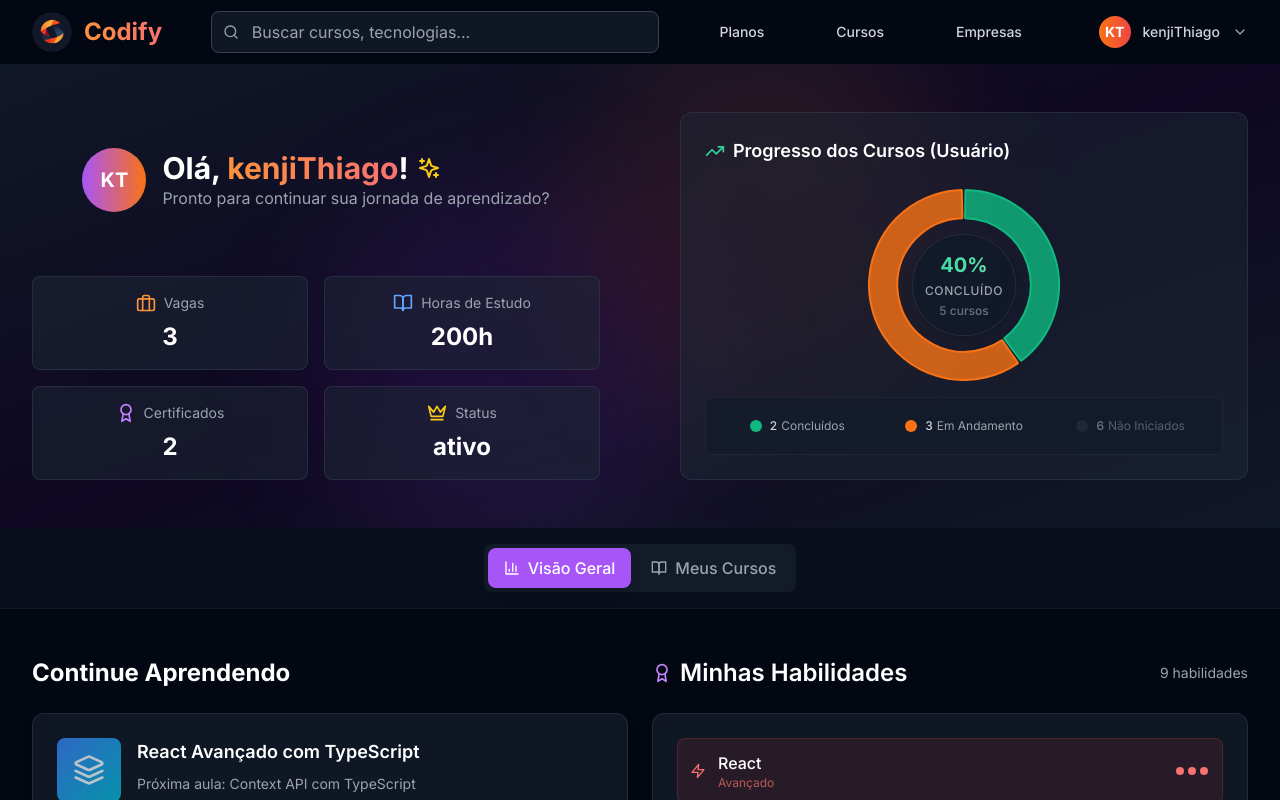
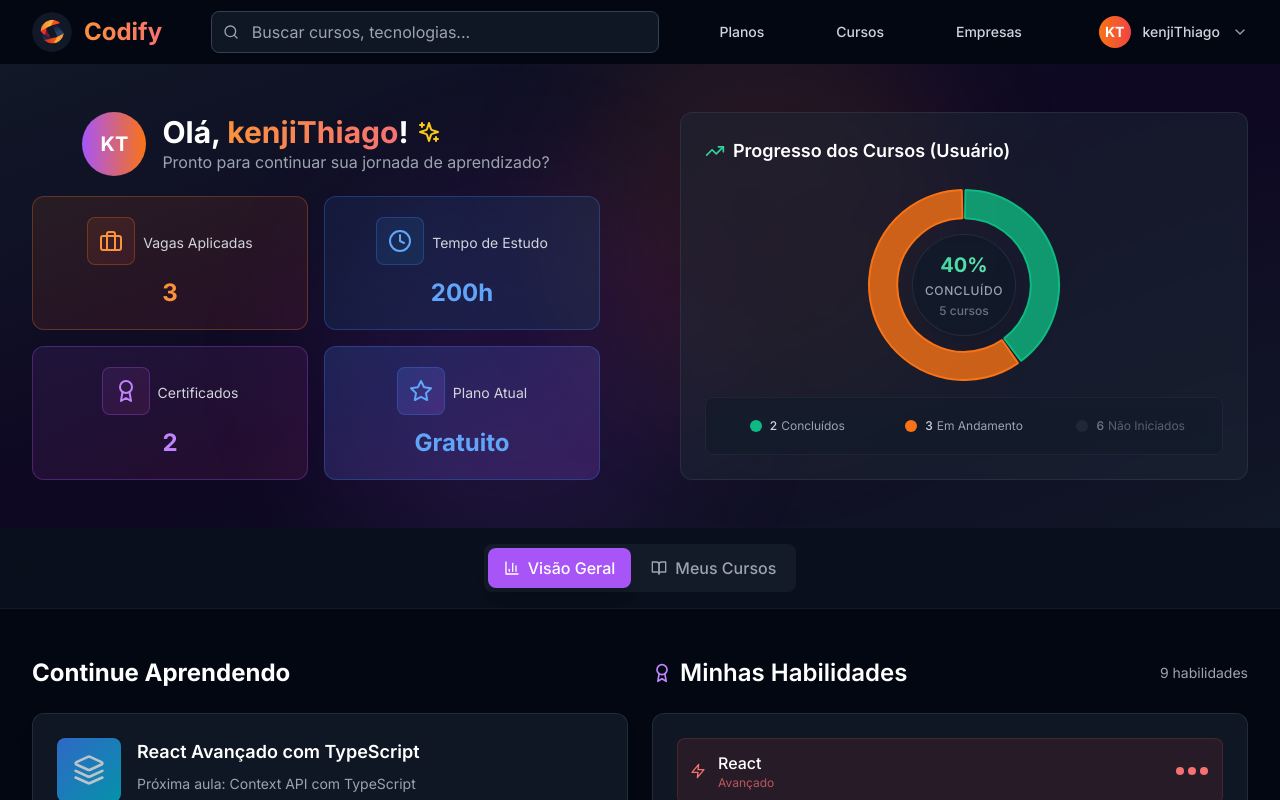
Before and after one commit to kenjiThiago/ProjetoBD2, a Next.js app in the folder frontend/: page /dashboard in a window 1280 px wide. Shown: the top 800 px of the page. Built offline with nearby package versions, Linux system fonts and the light colour scheme.

Commit message:
[front] Melhorado visual dos cards de informação do aluno no dashboard.

```diff
--- a/frontend/src/app/dashboard/components/DashboardHero.tsx
+++ b/frontend/src/app/dashboard/components/DashboardHero.tsx
@@ -2,11 +2,12 @@
 
 import { motion } from 'framer-motion'
 import {
-  BookOpen,
   Award,
   Briefcase,
   Sparkles,
   Crown,
+  Star,
+  Clock,
 } from 'lucide-react'
 import DonutChart from './DonutChart'
 
@@ -22,15 +23,98 @@ interface User {
   certificates: number
   totalCourses: number
   appliedJobs: number
+  statusPlano?: string
 }
 
 interface DashboardHeroProps {
   user: User
 }
 
+// Função para formatar o status do plano
+const getPlanDisplayInfo = (statusPlano: string) => {
+  const planStatus = statusPlano?.toLowerCase()
+
+  if (planStatus === 'pago' || planStatus === 'premium') {
+    return {
+      text: 'Premium',
+      icon: Crown,
+      color: 'text-yellow-400',
+      bgColor: 'from-yellow-500/20 to-orange-500/20',
+      borderColor: 'border-yellow-500/30'
+    }
+  }
+
+  return {
+    text: 'Gratuito',
+    icon: Star,
+    color: 'text-blue-400',
+    bgColor: 'from-blue-500/20 to-purple-500/20',
+    borderColor: 'border-blue-500/30'
+  }
+}
+
+// Componente reutilizável para cards de estatísticas
+const StatCard = ({
+  icon: Icon,
+  label,
+  value,
+  color,
+  bgGradient,
+  borderColor,
+  hasAnimation = false,
+  onClick
+}: {
+  icon: any
+  label: string
+  value: string | number
+  subtitle?: string
+  color: string
+  bgGradient: string
+  borderColor: string
+  hasAnimation?: boolean
+  onClick?: () => void
+}) => (
+  <motion.div
+    className={`flex flex-col items-center bg-gradient-to-br ${bgGradient} rounded-xl p-5 border ${borderColor} h-full relative overflow-hidden group transition-all duration-300 hover:scale-105 ${onClick ? 'cursor-pointer' : ''}`}
+    whileHover={{ y: -2 }}
+    onClick={onClick}
+  >
+    {/* Efeito de brilho animado */}
+    {hasAnimation && (
+      <div className="absolute inset-0 bg-gradient-to-r from-transparent via-white/5 to-transparent -translate-x-full group-hover:translate-x-full transition-transform duration-1000"></div>
+    )}
+
+    <div className="flex gap-2 flex-wrap justify-center items-center">
+      {/* Ícone com fundo */}
+      <div className={`relative z-10 w-12 h-12 bg-gradient-to-br ${bgGradient} border ${borderColor} rounded-lg flex items-center justify-center mb-3 group-hover:scale-110 transition-transform duration-300`}>
+        <Icon className={`w-6 h-6 ${color}`} />
+      </div>
+
+      {/* Label com trend */}
+      <div className="flex items-center space-x-1 mb-2 relative z-10">
+        <span className="text-sm text-gray-300 text-center">{label}</span>
+      </div>
+    </div>
+
+    {/* Valor principal */}
+    <div className={`text-2xl font-bold ${color} relative z-10 group-hover:scale-110 transition-transform duration-300`}>
+      {typeof value === 'number' ? value.toLocaleString() : value}
+    </div>
+
+    {/* Indicador de hover */}
+    <div className="absolute bottom-0 left-0 w-full h-1 bg-gradient-to-r from-transparent via-current to-transparent opacity-0 group-hover:opacity-50 transition-opacity duration-300"></div>
+  </motion.div>
+)
+
 export default function DashboardHero({
   user,
 }: DashboardHeroProps) {
+  const planInfo = getPlanDisplayInfo(user.statusPlano || 'gratuito')
+
+  // Calcular algumas métricas adicionais
+  const completionRate = user.totalCourses > 0 ? Math.round((user.completedCourses / user.totalCourses) * 100) : 0
+  const avgStudyHours = user.studyTime ? parseInt(user.studyTime.replace('h', '')) : 0
+  const studyLevel = avgStudyHours > 150 ? 'Intensivo' : avgStudyHours > 50 ? 'Regular' : 'Iniciante'
 
   return (
     <section className="bg-gradient-to-br from-gray-900 via-purple-950/20 to-gray-900 py-12 relative overflow-hidden">
@@ -48,9 +132,9 @@ export default function DashboardHero({
         >
           {/* Welcome Message */}
           <div className="grid lg:grid-cols-2 grid-cols-1 lg:gap-x-20 gap-y-20 flex-1 w-full px-10 lg:px-0">
-            <div className="flex flex-col justify-end gap-10">
-              <div className="flex items-center justify-center space-x-4 mb-6">
-                <div className="hidden w-16 h-16 bg-gradient-to-r from-purple-500 to-orange-500 rounded-full sm:flex items-center justify-center">
+            <div className="flex flex-col justify-end gap-5">
+              <div className="flex items-center justify-center space-x-4">
+                <div className="hidden w-16 h-16 bg-gradient-to-r from-purple-500 to-orange-500 rounded-full sm:flex items-center justify-center relative">
                   <span className="text-xl font-bold text-white">{user.avatar}</span>
                 </div>
                 <div>
@@ -60,42 +144,63 @@ export default function DashboardHero({
                     </h1>
                     <Sparkles className="text-yellow-400"/>
                   </div>
-                  <p className="text-gray-400 text-center sm:text-left">Pronto para continuar sua jornada de aprendizado?</p>
+                  <p className="text-gray-400 text-center sm:text-left">
+                    Pronto para continuar sua jornada de aprendizado?
+                  </p>
                 </div>
               </div>
 
-              {/* Quick Stats */}
+              {/* Enhanced Stats Grid */}
               <div className="grid grid-cols-2 lg:grid-cols-2 gap-4 items-center">
-                <div className="flex flex-col items-center bg-gray-800/50 rounded-lg p-4 border border-gray-700/50 h-full">
-                  <div className="flex items-center space-x-2 mb-2">
-                    <Briefcase className="w-5 h-5 text-orange-400" />
-                    <span className="text-sm text-gray-400">Vagas</span>
-                  </div>
-                  <div className="text-2xl font-bold text-white">{user.appliedJobs.toLocaleString()}</div>
-                </div>
+                {/* Card de Vagas Aplicadas */}
+                <StatCard
+                  icon={Briefcase}
+                  label="Vagas Aplicadas"
+                  value={user.appliedJobs}
+                  subtitle={user.appliedJobs > 0 ? "Oportunidades ativas" : "Comece a aplicar!"}
+                  color="text-orange-400"
+                  bgGradient="from-orange-500/10 to-red-500/10"
+                  borderColor="border-orange-500/30"
+                  hasAnimation={true}
+                  onClick={() => console.log('Navegar para vagas')}
+                />
 
-                <div className="flex flex-col items-center bg-gray-800/50 rounded-lg p-4 border border-gray-700/50">
-                  <div className="flex items-center space-x-2 mb-2">
-                    <BookOpen className="w-5 h-5 text-blue-400" />
-                    <span className="text-sm text-gray-400">Horas de Estudo</span>
-                  </div>
-                  <div className="text-2xl font-bold text-white">{user.studyTime}</div>
-                </div>
+                {/* Card de Horas de Estudo */}
+                <StatCard
+                  icon={Clock}
+                  label="Tempo de Estudo"
+                  value={user.studyTime}
+                  subtitle={`Nível: ${studyLevel}`}
+                  color="text-blue-400"
+                  bgGradient="from-blue-500/10 to-cyan-500/10"
+                  borderColor="border-blue-500/30"
+                  hasAnimation={true}
+                />
 
-                <div className="flex flex-col items-center bg-gray-800/50 rounded-lg p-4 border border-gray-700/50 h-full">
-                  <div className="flex items-center space-x-2 mb-2">
-                    <Award className="w-5 h-5 text-purple-400" />
-                    <span className="text-sm text-gray-400">Certificados</span>
-                  </div>
-                  <div className="text-2xl font-bold text-white">{user.certificates}</div>
-                </div>
-                <div className="flex flex-col items-center bg-gray-800/50 rounded-lg p-4 border border-gray-700/50 h-full">
-                  <div className="flex items-center space-x-2 mb-2">
-                    <Crown className="w-5 h-5 text-yellow-400" />
-                    <span className="text-sm text-gray-400">Status</span>
-                  </div>
-                  <div className="text-2xl font-bold text-white">{user.status}</div>
-                </div>
+                {/* Card de Certificados */}
+                <StatCard
+                  icon={Award}
+                  label="Certificados"
+                  value={user.certificates}
+                  subtitle={user.certificates > 0 ? `${completionRate}% concluído` : "Finalize um curso"}
+                  color="text-purple-400"
+                  bgGradient="from-purple-500/10 to-pink-500/10"
+                  borderColor="border-purple-500/30"
+                  hasAnimation={user.certificates > 0}
+                  onClick={() => console.log('Ver certificados')}
+                />
+
+                {/* Card do Plano */}
+                <StatCard
+                  icon={planInfo.icon}
+                  label="Plano Atual"
+                  value={planInfo.text}
+                  color={planInfo.color}
+                  bgGradient={planInfo.bgColor}
+                  borderColor={planInfo.borderColor}
+                  hasAnimation={planInfo.text === 'Premium'}
+                  onClick={() => planInfo.text === 'Gratuito' && console.log('Navegar para planos')}
+                />
               </div>
             </div>
 
```
